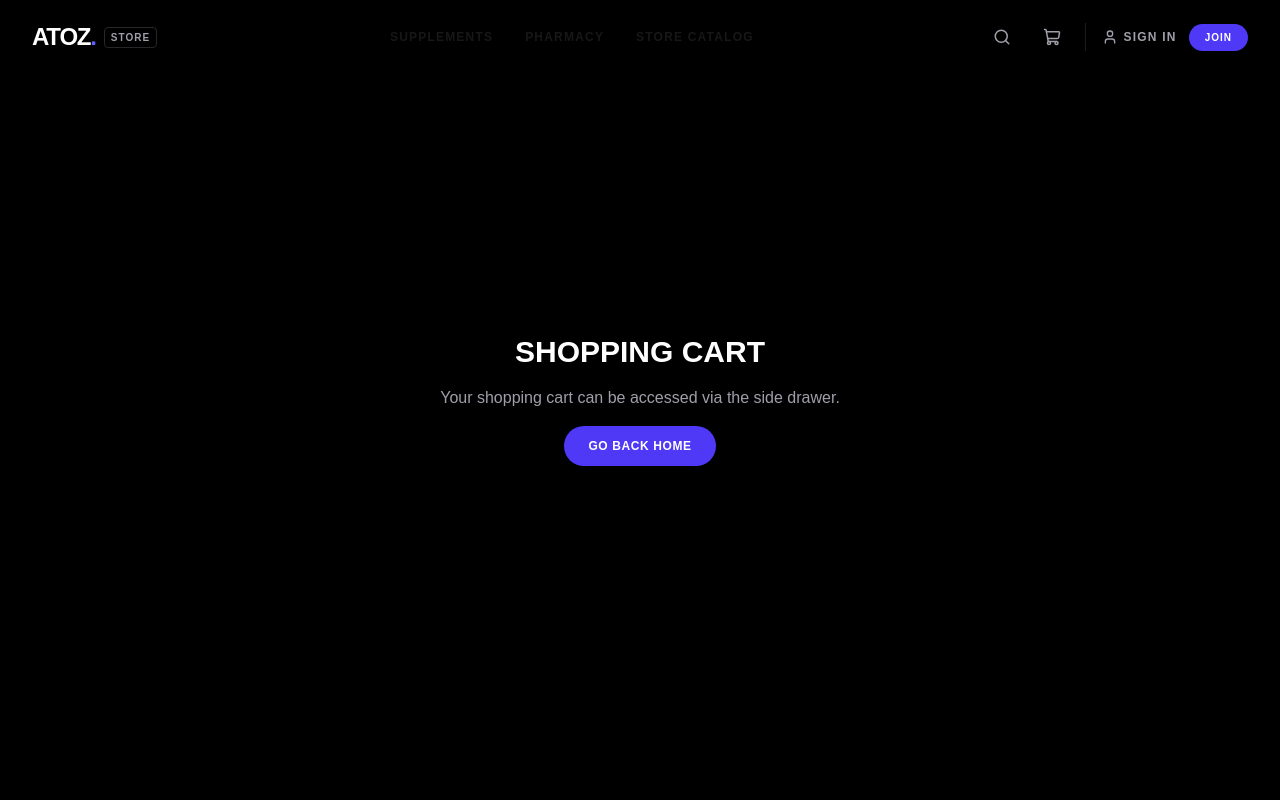
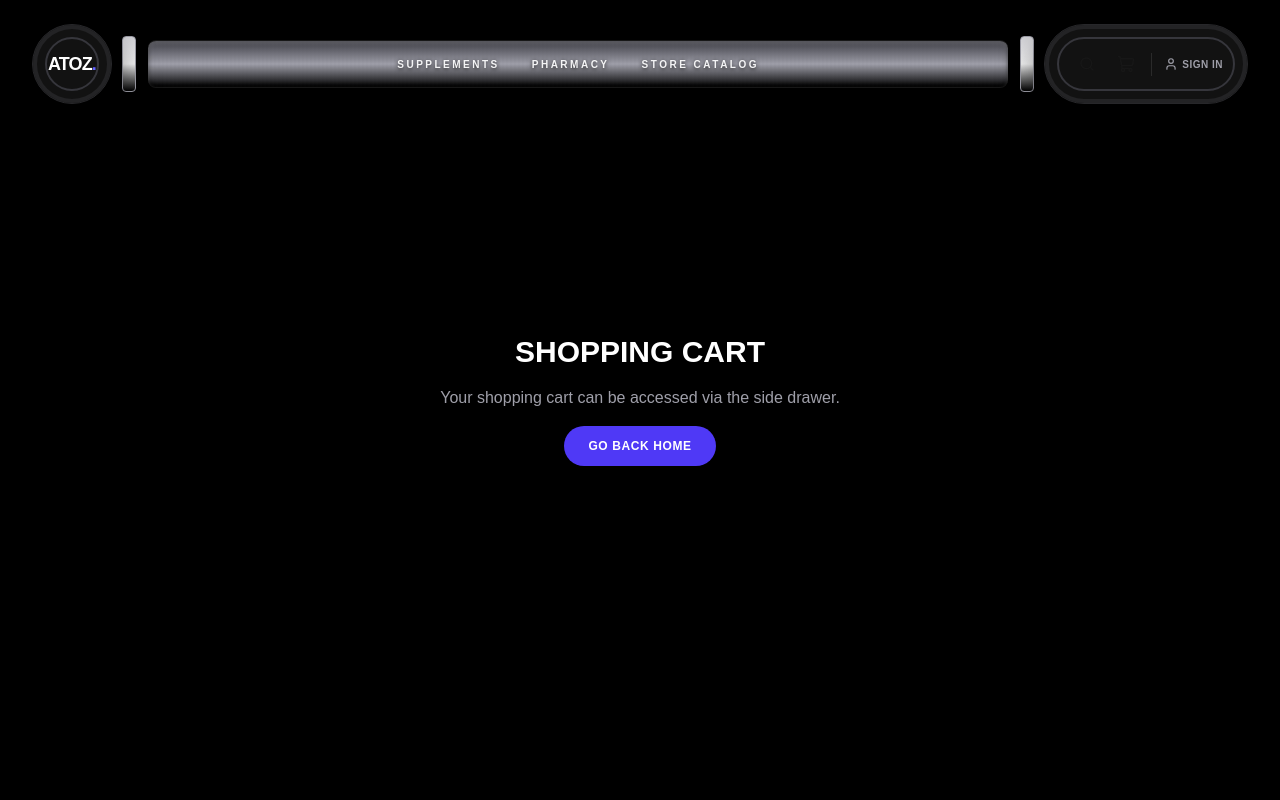
Before and after one commit to abrar4596/Atoz, a Next.js app: page /cart in a window 1280 px wide. Shown: the top 800 px of the page. Built offline with nearby package versions, Linux system fonts and the light colour scheme; no server answers.

Commit message:
design: completely redesign Navbar into a hardcore gym barbell with bumper plates and chrome collars

```diff
--- a/src/components/layout/Navbar.tsx
+++ b/src/components/layout/Navbar.tsx
@@ -65,137 +65,157 @@ export default function Navbar() {
 
   return (
     <nav
-      className={`fixed top-0 left-0 right-0 z-50 transition-all duration-500 border-b ${
+      className={`fixed top-0 left-0 right-0 z-50 transition-all duration-500 ${
         isScrolled
-          ? 'bg-zinc-950/80 backdrop-blur-xl border-white/5 py-3 shadow-2xl shadow-black/30'
-          : 'bg-transparent border-transparent py-5'
+          ? 'py-2 sm:py-3'
+          : 'py-4 sm:py-6'
       }`}
     >
       <div className="max-w-7xl mx-auto px-4 sm:px-6 lg:px-8">
-        <div className="flex items-center justify-between gap-4">
+        {/* The Barbell Assembly */}
+        <div className="w-full flex items-center justify-between gap-1 sm:gap-2.5 relative">
 
-          <div className="flex-shrink-0">
+          {/* Left Weight Plate (Logo Bumper Plate) */}
+          {/* Deep charcoal rubber bumper plate, metallic insert hub ring, dropshadow */}
+          <div className="h-16 w-16 sm:h-20 sm:w-20 rounded-full bg-[#121212] border border-zinc-800 flex items-center justify-center relative shadow-2xl drop-shadow-[0_10px_20px_rgba(0,0,0,0.8)] select-none shrink-0 ring-4 ring-inset ring-zinc-800/80 z-20">
+            {/* Metal hub insert ring */}
+            <div className="absolute inset-2.5 sm:inset-3 rounded-full border-[2.5px] border-zinc-700/80 pointer-events-none" />
+
             <Link
               href="/"
               onClick={handleLogoClick}
-              className="flex items-center gap-2 group"
+              className="flex items-center justify-center relative z-10 text-center"
             >
-              <span className="text-xl sm:text-2xl font-black tracking-tighter text-white uppercase group-hover:text-indigo-400 transition-colors">
-                AtoZ<span className="text-indigo-500">.</span>
-              </span>
-              <span className="hidden sm:inline-block text-[10px] font-semibold tracking-widest text-zinc-400 uppercase border border-zinc-800 rounded px-1.5 py-0.5 group-hover:border-indigo-500/30 group-hover:text-white transition-all">
-                Store
+              <span className="text-base sm:text-lg font-black tracking-tighter text-white uppercase hover:text-indigo-400 transition-colors">
+                AtoZ<span className="text-indigo-500 font-extrabold">.</span>
               </span>
             </Link>
           </div>
 
-          <div className="hidden md:flex items-center gap-8 text-xs font-bold tracking-widest uppercase text-zinc-350">
+          {/* Left Barbell Collar (Silver chrome lock clip ring) */}
+          <div className="w-2.5 sm:w-3.5 h-11 sm:h-14 bg-gradient-to-b from-zinc-300 via-zinc-100 to-zinc-550 border border-zinc-400 rounded-sm shadow-md shrink-0 z-10" />
+
+          {/* Barbell Rod (The main shaft hosting links inside) */}
+          {/* Brushed gunmetal finish, cylindrical linear gradient, inner shadow */}
+          <div className="flex-1 h-9 sm:h-12 bg-gradient-to-b from-zinc-700 via-zinc-400 to-zinc-850 rounded-md sm:rounded-lg flex items-center justify-center px-4 sm:px-8 shadow-[inset_0_2px_4px_rgba(255,255,255,0.2),_inset_0_-2px_4px_rgba(0,0,0,0.75)] border-y border-zinc-650/40 relative z-10 mx-0.5">
+            {/* Brushed metal knurling texture overlay */}
+            <div className="absolute inset-0 bg-[linear-gradient(90deg,transparent_50%,rgba(0,0,0,0.05)_50%)] bg-[length:4px_100%] opacity-20 pointer-events-none rounded-md sm:rounded-lg" />
+
+            {/* Center Navigation Links (Hidden on mobile) */}
+            <div className="hidden md:flex items-center gap-8 text-[10px] font-black tracking-[0.25em] uppercase drop-shadow-[0_1.5px_2px_rgba(0,0,0,0.9)] text-zinc-100 relative z-10">
               <Link
                 href="/#catalog-section"
-              className="hover:text-white transition-all relative py-1 after:absolute after:bottom-0 after:left-0 after:h-[1.5px] after:w-0 hover:after:w-full after:bg-indigo-500 after:transition-all"
+                className="hover:text-amber-400 hover:scale-102 transition-all relative py-1 after:absolute after:bottom-0 after:left-0 after:h-[1.5px] after:w-0 hover:after:w-full after:bg-amber-400 after:transition-all"
               >
                 Supplements
               </Link>
               <Link
                 href="/#catalog-section"
-              className="hover:text-white transition-all relative py-1 after:absolute after:bottom-0 after:left-0 after:h-[1.5px] after:w-0 hover:after:w-full after:bg-indigo-500 after:transition-all"
+                className="hover:text-amber-400 hover:scale-102 transition-all relative py-1 after:absolute after:bottom-0 after:left-0 after:h-[1.5px] after:w-0 hover:after:w-full after:bg-amber-400 after:transition-all"
               >
                 Pharmacy
               </Link>
               <Link
                 href="/#catalog-section"
-              className="hover:text-white transition-all relative py-1 after:absolute after:bottom-0 after:left-0 after:h-[1.5px] after:w-0 hover:after:w-full after:bg-indigo-500 after:transition-all"
+                className="hover:text-amber-400 hover:scale-102 transition-all relative py-1 after:absolute after:bottom-0 after:left-0 after:h-[1.5px] after:w-0 hover:after:w-full after:bg-amber-400 after:transition-all"
               >
                 Store Catalog
               </Link>
             </div>
 
-          <div className="flex items-center gap-2 sm:gap-4">
+            {/* Mobile navigation placeholder when barbell center rod is empty on mobile */}
+            <div className="flex md:hidden text-[9px] font-black tracking-widest text-zinc-350 uppercase select-none drop-shadow-[0_1px_1px_rgba(0,0,0,0.8)]">
+              AtoZ Supplement Store
+            </div>
+          </div>
 
-            <div className={`relative flex items-center transition-all duration-350 ${isSearchOpen ? 'w-40 sm:w-60' : 'w-8'}`}>
+          {/* Right Barbell Collar (Metal lock ring) */}
+          <div className="w-2.5 sm:w-3.5 h-11 sm:h-14 bg-gradient-to-b from-zinc-300 via-zinc-100 to-zinc-550 border border-zinc-400 rounded-sm shadow-md shrink-0 z-10" />
+
+          {/* Right Weight Plate (Actions Bumper Plate) */}
+          {/* Matching charcoal bumper plate housing search, cart, user profile, and hamburger */}
+          <div className="h-16 px-3.5 sm:h-20 sm:px-6 rounded-full bg-[#121212] border border-zinc-800 flex items-center justify-center relative shadow-2xl drop-shadow-[0_10px_20px_rgba(0,0,0,0.8)] select-none shrink-0 ring-4 ring-inset ring-zinc-800/80 z-20 gap-1.5 sm:gap-3">
+            {/* Metal hub insert ring */}
+            <div className="absolute inset-2.5 sm:inset-3 rounded-full border-[2.5px] border-zinc-700/80 pointer-events-none" />
+
+            <div className="flex items-center gap-1 sm:gap-2.5 relative z-10">
+
+              {/* Search Toggle (Desktop only inside plate) */}
+              <div className={`hidden sm:flex relative items-center transition-all duration-350 ${isSearchOpen ? 'w-32 lg:w-44' : 'w-8'}`}>
                 {isSearchOpen && (
                   <input
                     type="text"
                     placeholder="Search store..."
                     value={searchQuery}
                     onChange={(e) => setSearchQuery(e.target.value)}
-                  className="w-full bg-zinc-900/90 border border-white/10 rounded-full py-1.5 pl-4 pr-10 text-xs text-white placeholder-zinc-500 focus:outline-hidden focus:border-indigo-500 focus:ring-1 focus:ring-indigo-500/20 transition-all"
+                    className="w-full bg-zinc-950/90 border border-zinc-800 rounded-full py-1 pl-3 pr-8 text-[10px] text-white placeholder-zinc-650 focus:outline-hidden focus:border-indigo-500 focus:ring-1 focus:ring-indigo-500/20 transition-all font-semibold"
                     autoFocus
                   />
                 )}
                 <button
                   onClick={() => setIsSearchOpen(!isSearchOpen)}
-                className="absolute right-0 p-2 text-zinc-400 hover:text-white hover:bg-white/5 rounded-full transition-colors cursor-pointer"
+                  className="absolute right-0 p-1.5 text-zinc-450 hover:text-white hover:bg-white/5 rounded-full transition-colors cursor-pointer"
                   aria-label="Toggle Search"
                 >
-                <Search className="h-4.5 w-4.5" />
+                  <Search className="h-4 w-4" />
                 </button>
               </div>
 
+              {/* Cart Trigger Button */}
               <button
                 onClick={toggleCart}
-              className="p-2 text-zinc-400 hover:text-white hover:bg-white/5 rounded-full transition-all relative cursor-pointer"
+                className="p-1.5 text-zinc-450 hover:text-white hover:bg-white/5 rounded-full transition-all relative cursor-pointer"
                 aria-label="Open Cart"
               >
                 <ShoppingCart className="h-4.5 w-4.5" />
                 {totalItems > 0 && (
-                <span className="absolute -top-0.5 -right-0.5 bg-indigo-600 text-white text-[9px] font-black h-4 w-4 rounded-full flex items-center justify-center border border-black scale-90 animate-pulse">
+                  <span className="absolute -top-0.5 -right-0.5 bg-amber-500 text-zinc-950 text-[9px] font-black h-4 w-4 rounded-full flex items-center justify-center border border-zinc-950 scale-90 animate-pulse shadow-md">
                     {totalItems}
                   </span>
                 )}
               </button>
 
-            <div className="hidden md:flex items-center gap-3 border-l border-white/10 pl-4" data-user-menu>
-              {/* Hydration fallback: render guest links until mounted */}
+              {/* User Dropdown / Auth Menu (Desktop only) */}
+              <div className="hidden md:flex items-center gap-3 border-l border-white/10 pl-3" data-user-menu>
                 {!mounted || loading ? (
                   <>
                     <Link
                       href="/login"
-                    className="flex items-center gap-1.5 text-xs font-bold tracking-widest uppercase text-zinc-400 hover:text-white transition-colors py-1.5"
+                      className="flex items-center gap-1 text-[10px] font-black tracking-wider uppercase text-zinc-400 hover:text-white transition-colors py-1"
                     >
-                    <User className="h-4 w-4" />
+                      <User className="h-3.5 w-3.5" />
                       Sign In
-                  </Link>
-                  <Link
-                    href="/register"
-                    className="bg-indigo-600 hover:bg-indigo-550 text-white text-[10px] font-extrabold tracking-widest uppercase px-4 py-1.5 rounded-full transition-all shadow-md hover:shadow-indigo-500/20"
-                  >
-                    Join
                     </Link>
                   </>
                 ) : user ? (
-                // Authenticated user menu
                   <div className="relative">
                     <button
                       onClick={() => setIsUserMenuOpen(!isUserMenuOpen)}
-                    className="flex items-center gap-2 text-xs font-bold tracking-widest uppercase text-zinc-300 hover:text-white transition-colors py-1.5 px-3 rounded-full hover:bg-white/5"
+                      className="flex items-center gap-1.5 text-[10px] font-black tracking-wider uppercase text-zinc-300 hover:text-white transition-colors py-1"
                     >
-                    <div className="h-8 w-8 rounded-full bg-gradient-to-br from-indigo-600 to-purple-600 flex items-center justify-center text-white text-xs font-black border border-white/10">
+                      <div className="h-7 w-7 rounded-full bg-gradient-to-br from-indigo-600 to-purple-600 flex items-center justify-center text-white text-[10px] font-black border border-white/10">
                         {user.name ? user.name.charAt(0).toUpperCase() : 'U'}
                       </div>
-                    <span className="hidden lg:inline-block">
-                      Hi, {user.name ? user.name.split(' ')[0] : 'User'}
-                    </span>
                       <ChevronDown className={`h-3 w-3 transition-transform duration-200 ${isUserMenuOpen ? 'rotate-180' : ''}`} />
                     </button>
 
-                  {/* User Dropdown Menu */}
+                    {/* Desktop User Menu Dropdown */}
                     {isUserMenuOpen && (
-                    <div className="absolute right-0 top-full mt-3 w-52 bg-zinc-900/95 backdrop-blur-2xl border border-white/10 rounded-2xl shadow-xl shadow-black/30 overflow-hidden animate-in fade-in zoom-in-95 duration-150">
-                      <div className="p-3 space-y-1">
+                      <div className="absolute right-0 top-full mt-3 w-48 bg-zinc-950/95 backdrop-blur-2xl border border-zinc-800 rounded-2xl shadow-2xl shadow-black/80 overflow-hidden animate-in fade-in zoom-in-95 duration-150 z-50">
+                        <div className="p-2.5 space-y-0.5">
                           <Link
                             href={user.isAdmin ? '/admin' : '/dashboard'}
                             onClick={() => setIsUserMenuOpen(false)}
-                          className="flex items-center gap-3 px-3 py-2.5 rounded-xl text-sm font-semibold text-zinc-300 hover:text-white hover:bg-white/5 transition-all"
+                            className="flex items-center gap-2.5 px-3 py-2 rounded-xl text-xs font-bold uppercase tracking-wider text-zinc-300 hover:text-white hover:bg-white/5 transition-all"
                           >
-                          <User className="h-4 w-4 text-indigo-400" />
-                          {user.isAdmin ? 'Admin Dashboard' : 'Customer Dashboard'}
+                            <User className="h-3.5 w-3.5 text-indigo-400" />
+                            Dashboard
                           </Link>
                           <button
                             onClick={handleLogout}
-                          className="w-full flex items-center gap-3 px-3 py-2.5 rounded-xl text-sm font-semibold text-red-400 hover:text-red-300 hover:bg-red-500/5 transition-all"
+                            className="w-full flex items-center gap-2.5 px-3 py-2 rounded-xl text-xs font-bold uppercase tracking-wider text-red-400 hover:text-red-300 hover:bg-red-500/5 transition-all text-left"
                           >
-                          <LogOut className="h-4 w-4" />
+                            <LogOut className="h-3.5 w-3.5" />
                             Logout
                           </button>
                         </div>
@@ -203,71 +223,67 @@ export default function Navbar() {
                     )}
                   </div>
                 ) : (
-                // Guest links
                   <>
                     <Link
                       href="/login"
-                    className="flex items-center gap-1.5 text-xs font-bold tracking-widest uppercase text-zinc-400 hover:text-white transition-colors py-1.5"
+                      className="flex items-center gap-1 text-[10px] font-black tracking-wider uppercase text-zinc-400 hover:text-white transition-colors py-1"
                     >
-                    <User className="h-4 w-4" />
+                      <User className="h-3.5 w-3.5" />
                       Sign In
-                  </Link>
-                  <Link
-                    href="/register"
-                    className="bg-indigo-600 hover:bg-indigo-550 text-white text-[10px] font-extrabold tracking-widest uppercase px-4 py-1.5 rounded-full transition-all shadow-md hover:shadow-indigo-500/20"
-                  >
-                    Join
                     </Link>
                   </>
                 )}
               </div>
 
+              {/* Hamburger Menu Toggle (Mobile only inside plate) */}
               <button
                 onClick={() => setIsMobileMenuOpen(!isMobileMenuOpen)}
-              className="p-2 md:hidden text-zinc-400 hover:text-white hover:bg-white/5 rounded-full transition cursor-pointer"
+                className="p-1.5 md:hidden text-zinc-450 hover:text-white hover:bg-white/5 rounded-full transition cursor-pointer"
                 aria-label="Toggle Menu"
               >
-              {isMobileMenuOpen ? <X className="h-5 w-5" /> : <Menu className="h-5 w-5" />}
+                {isMobileMenuOpen ? <X className="h-4.5 w-4.5" /> : <Menu className="h-4.5 w-4.5" />}
               </button>
 
             </div>
           </div>
+
+        </div>
       </div>
 
+      {/* Mobile Sliding Menu (styled matching iron/barbell panel) */}
       {isMobileMenuOpen && (
-        <div className="md:hidden bg-zinc-950/95 backdrop-blur-2xl border-b border-white/5 px-4 pt-4 pb-6 space-y-4 animate-slide-down">
+        <div className="md:hidden bg-zinc-950/95 backdrop-blur-2xl border-t border-zinc-900 mt-2 mx-4 px-5 py-5 rounded-2xl space-y-4 animate-slide-down shadow-2xl relative z-40">
           <div className="space-y-1">
             <Link
               href="/#catalog-section"
               onClick={() => setIsMobileMenuOpen(false)}
-              className="block px-3 py-2.5 rounded-xl text-sm font-semibold text-zinc-350 hover:bg-white/5 hover:text-white transition"
+              className="block px-3 py-2 rounded-lg text-xs font-bold uppercase tracking-wider text-zinc-400 hover:bg-white/5 hover:text-white transition"
             >
               Supplements
             </Link>
             <Link
               href="/#catalog-section"
               onClick={() => setIsMobileMenuOpen(false)}
-              className="block px-3 py-2.5 rounded-xl text-sm font-semibold text-zinc-350 hover:bg-white/5 hover:text-white transition"
+              className="block px-3 py-2 rounded-lg text-xs font-bold uppercase tracking-wider text-zinc-400 hover:bg-white/5 hover:text-white transition"
             >
               Pharmacy
             </Link>
             <Link
               href="/#catalog-section"
               onClick={() => setIsMobileMenuOpen(false)}
-              className="block px-3 py-2.5 rounded-xl text-sm font-semibold text-zinc-350 hover:bg-white/5 hover:text-white transition"
+              className="block px-3 py-2 rounded-lg text-xs font-bold uppercase tracking-wider text-zinc-400 hover:bg-white/5 hover:text-white transition"
             >
               Store Catalog
             </Link>
           </div>
 
-          <div className="border-t border-white/5 pt-4 flex flex-col gap-2">
-            {/* Hydration fallback: render guest links until mounted */}
+          <div className="border-t border-zinc-900 pt-3 flex flex-col gap-1.5">
             {!mounted || loading ? (
               <>
                 <Link
                   href="/login"
                   onClick={() => setIsMobileMenuOpen(false)}
-                  className="w-full flex items-center justify-center gap-2 py-2.5 rounded-xl text-sm font-semibold text-zinc-300 hover:bg-white/5 hover:text-white transition"
+                  className="w-full flex items-center justify-center gap-2 py-2 rounded-lg text-xs font-bold uppercase tracking-wider text-zinc-300 hover:bg-white/5 hover:text-white transition"
                 >
                   <User className="h-4 w-4" />
                   Sign In
@@ -275,23 +291,22 @@ export default function Navbar() {
                 <Link
                   href="/register"
                   onClick={() => setIsMobileMenuOpen(false)}
-                  className="w-full text-center py-2.5 bg-indigo-600 hover:bg-indigo-550 text-white rounded-xl text-sm font-semibold transition"
+                  className="w-full text-center py-2 bg-indigo-600 hover:bg-indigo-500 text-white rounded-lg text-xs font-bold uppercase tracking-wider transition"
                 >
                   Create Account
                 </Link>
               </>
             ) : user ? (
-              // Authenticated mobile UI
               <>
-                <div className="flex items-center gap-3 px-3 py-3 rounded-xl bg-white/5 mb-2">
-                  <div className="h-10 w-10 rounded-full bg-gradient-to-br from-indigo-600 to-purple-600 flex items-center justify-center text-white text-sm font-black border border-white/10">
+                <div className="flex items-center gap-3 px-3 py-2 rounded-lg bg-zinc-900/60 border border-zinc-850/80 mb-1">
+                  <div className="h-8 w-8 rounded-full bg-gradient-to-br from-indigo-600 to-purple-600 flex items-center justify-center text-white text-[10px] font-black border border-white/10">
                     {user.name ? user.name.charAt(0).toUpperCase() : 'U'}
                   </div>
                   <div className="flex flex-col">
-                    <span className="text-sm font-semibold text-white">
+                    <span className="text-xs font-bold text-white uppercase tracking-wide">
                       {user.name || 'User'}
                     </span>
-                    <span className="text-xs text-zinc-400">
+                    <span className="text-[10px] font-semibold text-zinc-500 uppercase tracking-widest">
                       {user.isAdmin ? 'Admin' : 'Customer'}
                     </span>
                   </div>
@@ -299,26 +314,25 @@ export default function Navbar() {
                 <Link
                   href={user.isAdmin ? '/admin' : '/dashboard'}
                   onClick={() => setIsMobileMenuOpen(false)}
-                  className="w-full flex items-center gap-3 px-3 py-2.5 rounded-xl text-sm font-semibold text-zinc-300 hover:text-white hover:bg-white/5 transition"
+                  className="w-full flex items-center gap-2.5 px-3 py-2 rounded-lg text-xs font-bold uppercase tracking-wider text-zinc-300 hover:text-white hover:bg-white/5 transition"
                 >
-                  <User className="h-4 w-4 text-indigo-400" />
-                  {user.isAdmin ? 'Admin Dashboard' : 'Customer Dashboard'}
+                  <User className="h-3.5 w-3.5 text-indigo-400" />
+                  Dashboard
                 </Link>
                 <button
                   onClick={handleLogout}
-                  className="w-full flex items-center justify-center gap-2 py-2.5 rounded-xl text-sm font-semibold text-red-400 hover:bg-red-500/5 hover:text-red-300 transition"
+                  className="w-full flex items-center justify-center gap-2 py-2 rounded-lg text-xs font-bold uppercase tracking-wider text-red-400 hover:bg-red-500/5 hover:text-red-300 transition text-left"
                 >
-                  <LogOut className="h-4 w-4" />
+                  <LogOut className="h-3.5 w-3.5" />
                   Logout
                 </button>
               </>
             ) : (
-              // Guest mobile UI
               <>
                 <Link
                   href="/login"
                   onClick={() => setIsMobileMenuOpen(false)}
-                  className="w-full flex items-center justify-center gap-2 py-2.5 rounded-xl text-sm font-semibold text-zinc-300 hover:bg-white/5 hover:text-white transition"
+                  className="w-full flex items-center justify-center gap-2 py-2 rounded-lg text-xs font-bold uppercase tracking-wider text-zinc-300 hover:bg-white/5 hover:text-white transition"
                 >
                   <User className="h-4 w-4" />
                   Sign In
@@ -326,7 +340,7 @@ export default function Navbar() {
                 <Link
                   href="/register"
                   onClick={() => setIsMobileMenuOpen(false)}
-                  className="w-full text-center py-2.5 bg-indigo-600 hover:bg-indigo-550 text-white rounded-xl text-sm font-semibold transition"
+                  className="w-full text-center py-2 bg-indigo-600 hover:bg-indigo-550 text-white rounded-lg text-xs font-bold uppercase tracking-wider transition"
                 >
                   Create Account
                 </Link>
```
Lines whose indentation alone changed are shown as unchanged.
